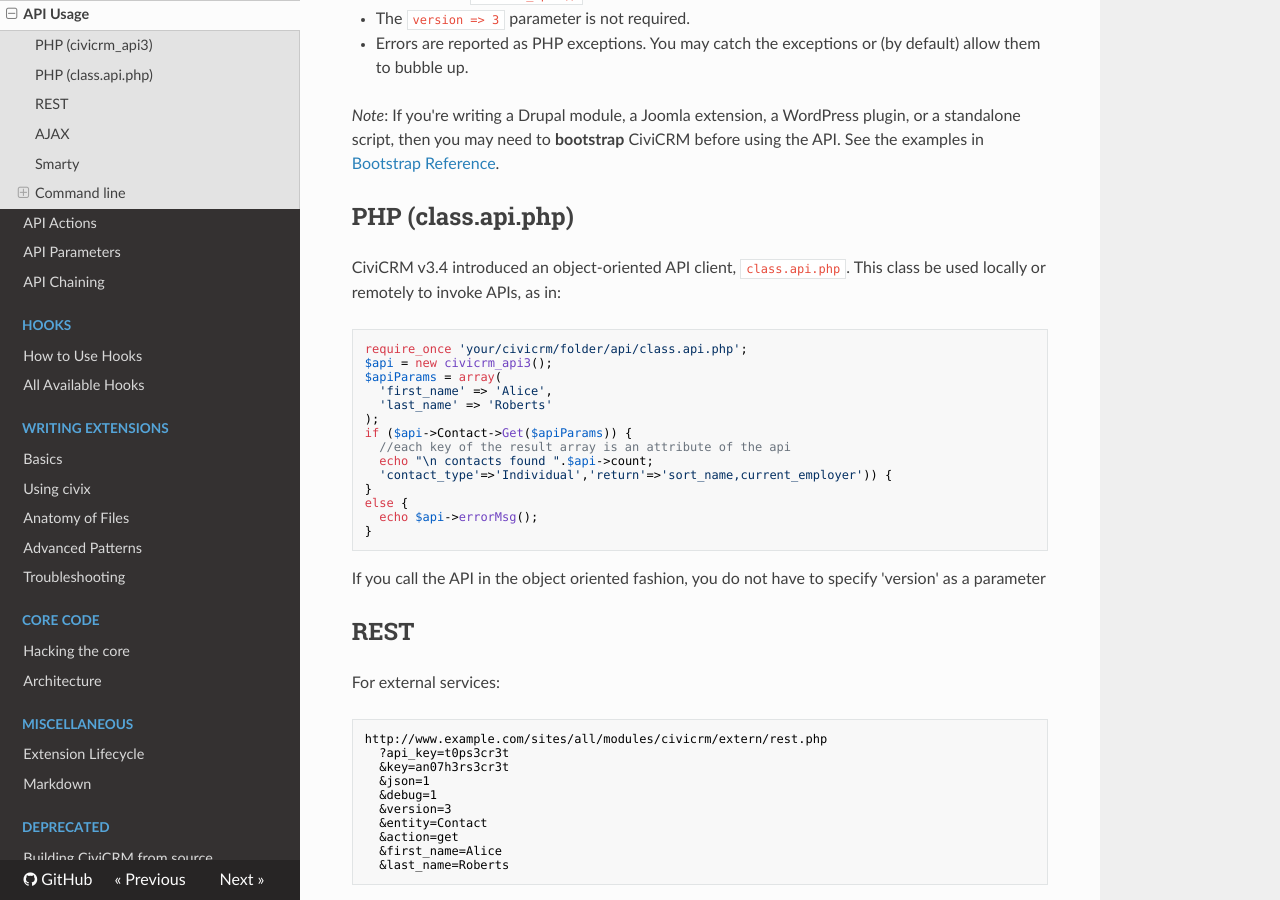
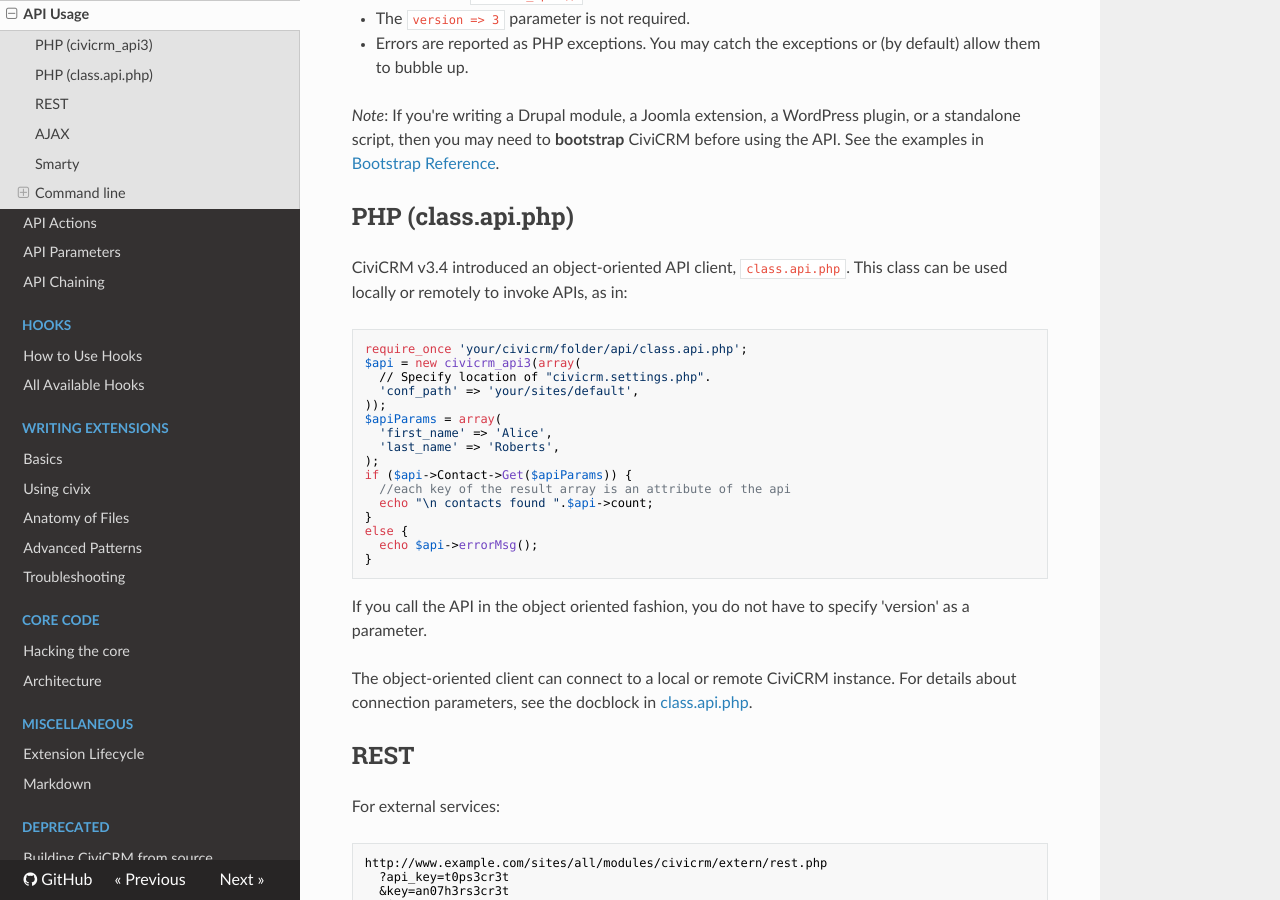
Before and after one commit to civicrm/civicrm-dev-docs, an MkDocs documentation site: the page built from docs/api/usage.md, in a window 1280 px wide and 900 px high, scrolled down 1651 px. Built offline with MkDocs 1.6.1, drawn with Linux system fonts in a browser that asks for light colours; nearby versions of some CDN libraries; old or Windows-style settings are respelled for this version of MkDocs.

Commit message:
api/usage.md - The OO example doesn't work. Fix it.

````diff
--- a/docs/api/usage.md
+++ b/docs/api/usage.md
@@ -91,19 +91,21 @@
 ## PHP (class.api.php)
 
 CiviCRM v3.4 introduced an object-oriented API client, `class.api.php`.
-This class be used locally or remotely to invoke APIs, as in:
+This class can be used locally or remotely to invoke APIs, as in:
 
 ```php
 require_once 'your/civicrm/folder/api/class.api.php';
-$api = new civicrm_api3();
+$api = new civicrm_api3(array(
+  // Specify location of "civicrm.settings.php".
+  'conf_path' => 'your/sites/default',
+));
 $apiParams = array(
   'first_name' => 'Alice',
-  'last_name' => 'Roberts'
+  'last_name' => 'Roberts',
 );
 if ($api->Contact->Get($apiParams)) {
   //each key of the result array is an attribute of the api
   echo "\n contacts found ".$api->count;
-  'contact_type'=>'Individual','return'=>'sort_name,current_employer')) {
 }
 else {
   echo $api->errorMsg();
@@ -111,8 +113,11 @@
 ```
 
 If you call the API in the object oriented fashion, you do not have to
-specify 'version' as a parameter
+specify 'version' as a parameter.
 
+The object-oriented client can connect to a local or remote CiviCRM
+instance. For details about connection parameters, see the docblock in
+[class.api.php](https://github.com/civicrm/civicrm-core/blob/master/api/class.api.php).
 
 ## REST
 
````
